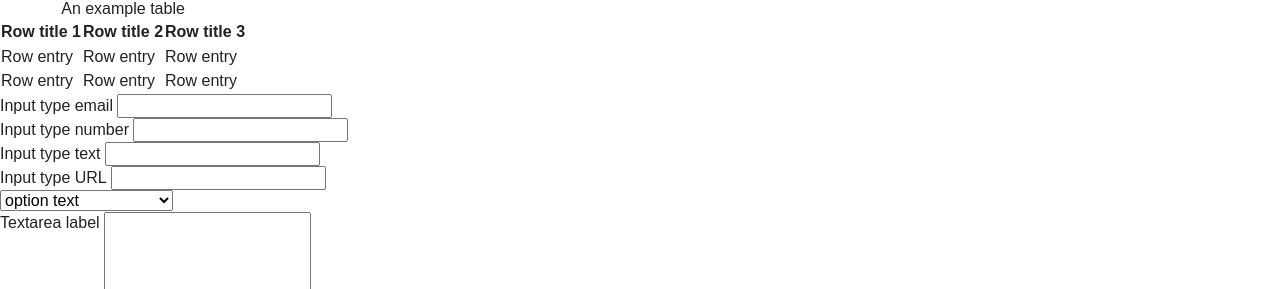
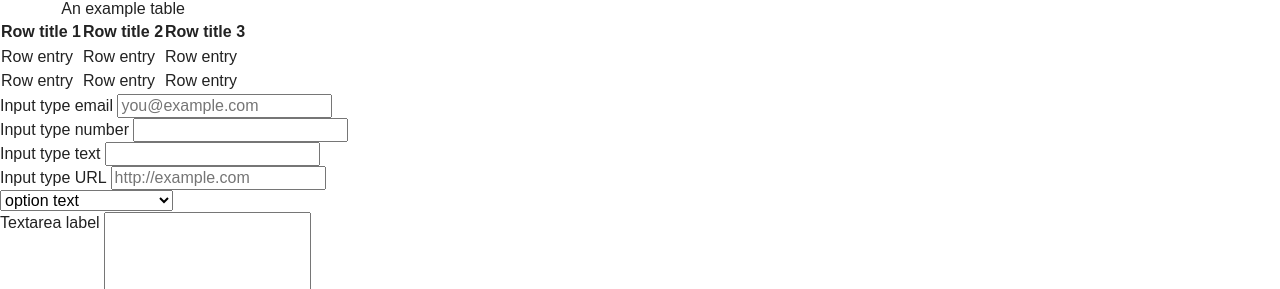
Before and after one commit to SteveBarnett/Front-end-Style-Guide, a Jekyll site: the page built from index.html, in a window 1280 px wide. Shown: the part 1947-2236 px from the top of the page. Built offline with Jekyll 4.4.1, drawn with Linux system fonts in a browser that asks for light colours; Markdown is read by kramdown in place of the engine named in the settings.

Commit message:
Added placeholders

```diff
--- a/_includes/input-email.html
+++ b/_includes/input-email.html
@@ -1,2 +1,2 @@
 <label>Input type email</label>
-<input type="email">
+<input type="email" placeholder="you@example.com">
--- a/_includes/input-url.html
+++ b/_includes/input-url.html
@@ -1,2 +1,2 @@
 <label>Input type URL</label>
-<input type="url">
+<input type="url" placeholder="http://example.com">
```
